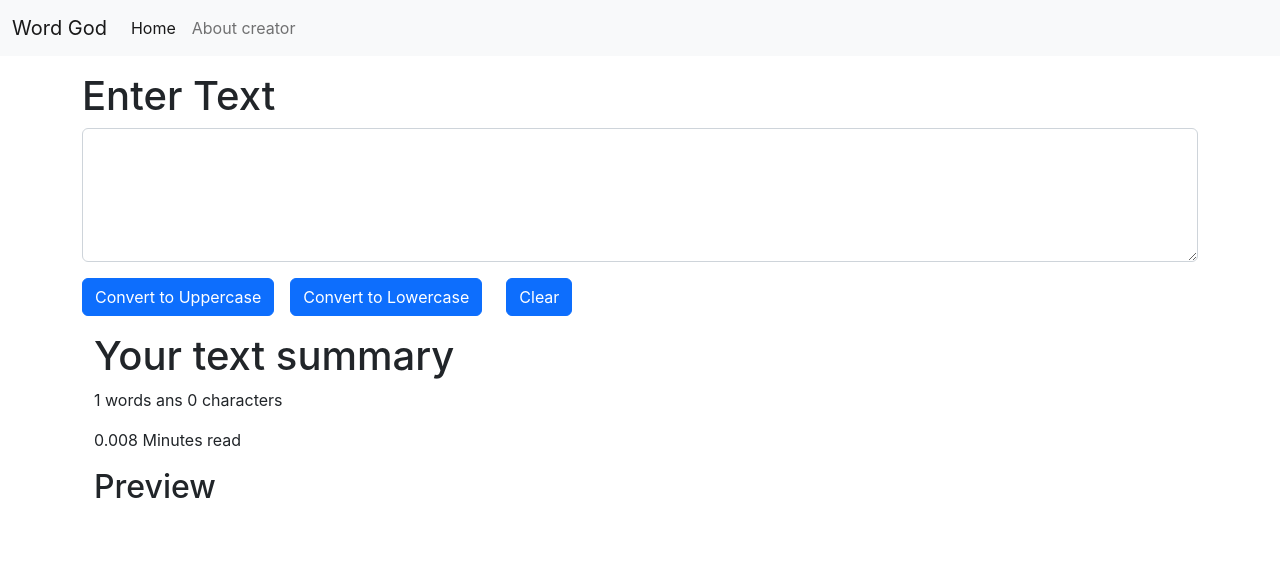
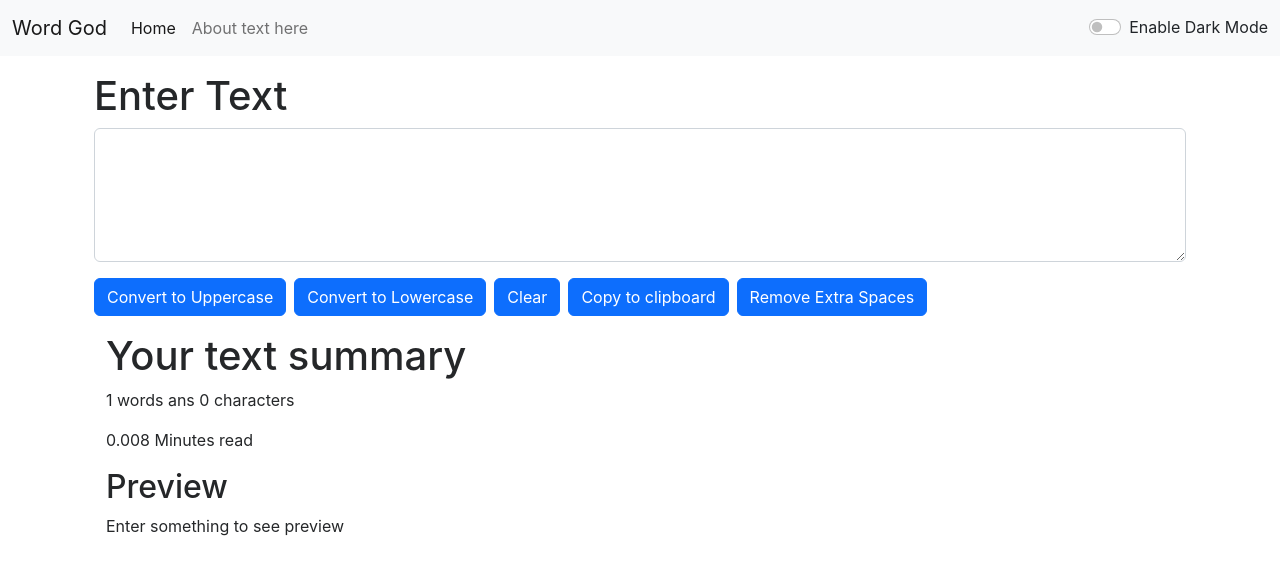
Before and after one commit to Aditya-x/wordAnalyzer, a React (Create React App) app: page / in a window 1280 px wide. Shown: the top 574 px of the page. Built offline with nearby package versions, Linux system fonts and the light colour scheme.

Commit message:
Added "Copy to clipboard & Remove Extra spaces" button and Enable dark mode option

```diff
--- a/public/index.html
+++ b/public/index.html
@@ -15,8 +15,7 @@
     <title>React App</title>
   </head>
   <body>
-    <noscript>You need to enable JavaScript to run this app.</noscript>
-    <div id="root"></div>
+      <div id="root"></div>
     <script src="https://cdn.jsdelivr.net/npm/bootstrap@5.2.3/dist/js/bootstrap.bundle.min.js" integrity="sha384-kenU1KFdBIe4zVF0s0G1M5b4hcpxyD9F7jL+jjXkk+Q2h455rYXK/7HAuoJl+0I4" crossorigin="anonymous"></script>
   </body>
 </html>
--- a/src/App.js
+++ b/src/App.js
@@ -1,14 +1,32 @@
+import React, { useState } from 'react';
 import './App.css';
 import Navbar from './components/Navbar';
+// import About from './components/About';
 import Textform from './components/Textform';
 
 function App() {
+
+  const[mode, setMode] = useState('light'); // wheather dark mode is enabled or not
+
+  const toggleMode = () => {
+    if(mode==='light'){
+      setMode('dark');
+      document.body.style.backgroundColor = '#252729';
+    }
+    else{
+      setMode('light');
+      document.body.style.backgroundColor = 'white';
+    }
+  }
+
+
   return (
     <>
-<Navbar title = "Word God"  aboutText= "About creator"/>
-<div className="container  my-3">
-<Textform heading="Enter Text"/>
-</div>
+      <Navbar title = "Word God" mode={mode}  toggleMode={toggleMode} />
+      <div className="container  my-3">
+      <Textform heading="Enter Text"  mode={mode}/>
+      {/* <About/> */}
+      </div>
 
     </>
   );
--- /dev/null
+++ b/src/components/About.js
@@ -0,0 +1,80 @@
+import React, { useState } from 'react'
+
+
+export default function About() {
+    const [myStyle, setMyStyle] = useState(
+
+    {
+        color: 'black',
+        backgroundColor: 'white'
+    })
+
+    const [btntext, settbtnText] = useState("Enable Dark Mode")
+
+    let toggleStyle = () =>{
+        if(myStyle.color === 'white'){
+            setMyStyle({
+                color: 'black',
+                backgroundColor: 'white'
+            })
+            settbtnText("Enable Dark Mode")
+        }
+
+        else{
+            setMyStyle({
+                color: 'white',
+                backgroundColor: 'black'
+            })
+            settbtnText("Enable Light Mode")
+        }
+    }
+
+    return (
+        <>
+        <div classNameName="container" style={myStyle}>
+            <h2 classNameName='my-3 mx-1'>About us</h2>
+        <div className="accordion" id="accordionExample">
+    <div className="accordion-item">
+        <h2 className="accordion-header" id="headingOne">
+        <button className="accordion-button" style={myStyle} type="button" data-bs-toggle="collapse" data-bs-target="#collapseOne" aria-expanded="true" aria-controls="collapseOne">
+            Accordion Item #1
+        </button>
+        </h2>
+        <div id="collapseOne" className="accordion-collapse collapse show" aria-labelledby="headingOne" data-bs-parent="#accordionExample">
+        <div className="accordion-body" style={myStyle}>
+            <strong>This is the first item's accordion body.</strong> It is shown by default, until the collapse plugin adds the appropriate classNamees that we use to style each element. These classNamees control the overall appearance, as well as the showing and hiding via CSS transitions. You can modify any of this with custom CSS or overriding our default variables. It's also worth noting that just about any HTML can go within the <code>.accordion-body</code>, though the transition does limit overflow.
+        </div>
+        </div>
+    </div>
+    <div className="accordion-item">
+        <h2 className="accordion-header" id="headingTwo">
+        <button className="accordion-button collapsed" style={myStyle} type="button" data-bs-toggle="collapse" data-bs-target="#collapseTwo" aria-expanded="false" aria-controls="collapseTwo">
+            Accordion Item #2
+        </button>
+        </h2>
+        <div id="collapseTwo" className="accordion-collapse collapse" aria-labelledby="headingTwo" data-bs-parent="#accordionExample">
+        <div className="accordion-body" style={myStyle}>
+            <strong>This is the second item's accordion body.</strong> It is hidden by default, until the collapse plugin adds the appropriate classNamees that we use to style each element. These classNamees control the overall appearance, as well as the showing and hiding via CSS transitions. You can modify any of this with custom CSS or overriding our default variables. It's also worth noting that just about any HTML can go within the <code>.accordion-body</code>, though the transition does limit overflow.
+        </div>
+        </div>
+    </div>
+    <div className="accordion-item">
+        <h2 className="accordion-header" id="headingThree">
+        <button className="accordion-button collapsed" style={myStyle} type="button" data-bs-toggle="collapse" data-bs-target="#collapseThree" aria-expanded="false" aria-controls="collapseThree">
+            Accordion Item #3
+        </button>
+        </h2>
+        <div id="collapseThree" className="accordion-collapse collapse" aria-labelledby="headingThree" data-bs-parent="#accordionExample">
+        <div className="accordion-body" style={myStyle}>
+            <strong>This is the third item's accordion body.</strong> It is hidden by default, until the collapse plugin adds the appropriate classNamees that we use to style each element. These classNamees control the overall appearance, as well as the showing and hiding via CSS transitions. You can modify any of this with custom CSS or overriding our default variables. It's also worth noting that just about any HTML can go within the <code>.accordion-body</code>, though the transition does limit overflow.
+        </div>
+        </div>
+    </div>
+    </div>
+
+
+        </div>
+    <button onClick={toggleStyle} type="button" className="btn btn-primary my-3">{btntext}</button>
+        </>
+    )
+}
--- a/src/components/Navbar.js
+++ b/src/components/Navbar.js
@@ -2,8 +2,9 @@ import React from "react";
 import PropTypes from 'prop-types';
 
 export default function Navbar(props) {
-    return (
-            <nav className="navbar navbar-expand-lg bg-light">
+    return (<>
+
+            <nav className={`navbar navbar-expand-lg navbar-${props.mode} bg-${props.mode}`}>
                 <div className="container-fluid">
                     <a className="navbar-brand" href="/">
                         {props.title}
@@ -19,7 +20,7 @@ export default function Navbar(props) {
                     >
                         <span className="navbar-toggler-icon"></span>
                     </button>
-                    <div className="collapse navbar-collapse" id="navbarSupportedContent">
+                    <div className="collapse navbar-collapse" id="navbarSupportedContent" >
                         <ul className="navbar-nav me-auto mb-2 mb-lg-0">
                             <li className="nav-item">
                                 <a className="nav-link active" aria-current="page" href="/">
@@ -33,9 +34,15 @@ export default function Navbar(props) {
                             </li>
                         </ul>
 
+                        <div className={`form-check form-switch text-${props.mode ==='dark'?'light':'dark'}`}>
+                            <input className="form-check-input" onClick={props.toggleMode} type="checkbox" id="flexSwitchCheckDefault"/>
+                            <label className="form-check-label" htmlFor="flexSwitchCheckDefault">Enable {props.mode==='dark'?"Light": "Dark"} Mode</label>
+                        </div>
+
                     </div>
                 </div>
             </nav>
+            </>
     )
 }
 
--- a/src/components/Textform.js
+++ b/src/components/Textform.js
@@ -2,18 +2,44 @@ import React, {useState} from 'react'
 
 
 export default function Textform(props) {
+
+    // Function to make text in uppercase
     const handleUpClick = () =>{
 
         let newtext = text.toLocaleUpperCase()
         setText(newtext)
     }
+
+    // Function to make text in lowercase
     const handleLowClick = () =>{
         let newtext = text.toLocaleLowerCase()
         setText(newtext)
     }
+
+    // Function to clear text from text box
     const handleClearClick = () =>{
         let newtext = text.replace(text, '');
         setText(newtext)
+    }
+
+    // Function to remove extra space from text
+    const handleExtraSpace = () => {
+        let newtext = text.replace(/\s+/g, ' ').trim();
+        setText(newtext);
+    }
+
+
+    // Function to copy text on clipboard
+    const handleCopyText = () => {
+        var copyText = document.getElementById("myBox");
+
+        // Select the text field
+        copyText.select();
+        copyText.setSelectionRange(0, 99999); // For mobile devices
+
+         // Copy the text inside the text field
+        navigator.clipboard.writeText(copyText.value);
+
     }
 
     const handleOnChange = (event) =>{
@@ -24,14 +50,18 @@ export default function Textform(props) {
     const [text, setText] = useState('');
     return (
         <>
+        <div className="container" style={{color: props.mode ==='dark'?'white':'#252729'}}>
         <div>
             <h1>{props.heading}</h1>
             <div className="mb-3">
-                <textarea className="form-control"  value={text} onChange={handleOnChange} id="myBox" rows="5"></textarea>
+                <textarea className="form-control"  value={text} onChange={handleOnChange} style={{backgroundColor : props.mode ==='dark'?'#252729':'white', color: props.mode ==='dark'?'white':'#252729'}}  id="myBox" rows="5"></textarea>
             </div>
                 <button className="btn btn-primary" onClick={handleUpClick}>Convert to Uppercase</button>
-                <button className="btn btn-primary mx-3" onClick={handleLowClick}>Convert to Lowercase</button>
-                <button className="btn btn-primary mx-2" onClick={handleClearClick}>Clear</button>
+                <button className="btn btn-primary mx-2" onClick={handleLowClick}>Convert to Lowercase</button>
+                <button className="btn btn-primary " onClick={handleClearClick}>Clear</button>
+                <button className="btn btn-primary mx-2 " onClick={handleCopyText}>Copy to clipboard</button>
+                <button className="btn btn-primary " onClick={handleExtraSpace}>Remove Extra Spaces</button>
+
             </div>
 
             <div className ="container my-3">
@@ -39,7 +69,8 @@ export default function Textform(props) {
                 <p>{text.split(" ").length} words ans {text.length} characters</p>
                 <p>{0.008 * text.split(" ").length} Minutes read</p>
                 <h2>Preview</h2>
-                <p>{text}</p>
+                <p>{text.length>0?text: "Enter something to see preview"}</p>
+            </div>
             </div>
     </>
 
```
